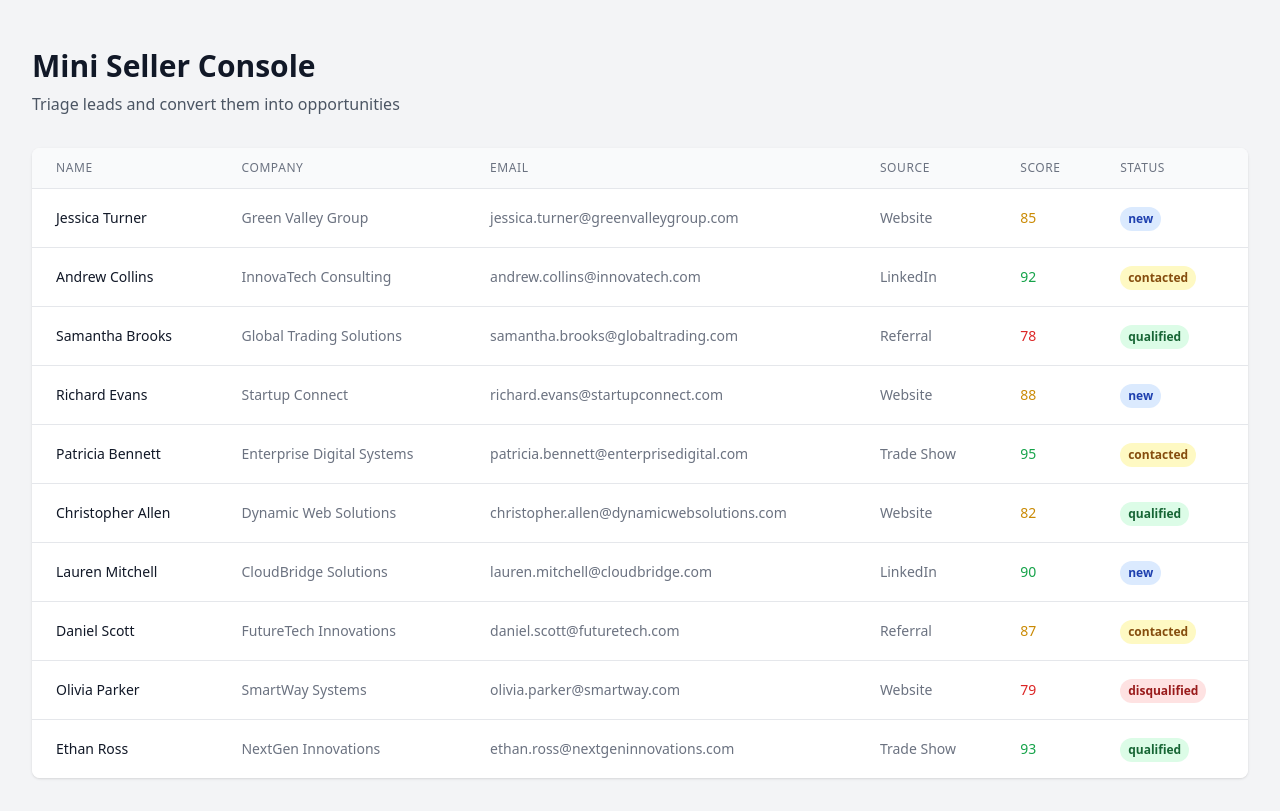
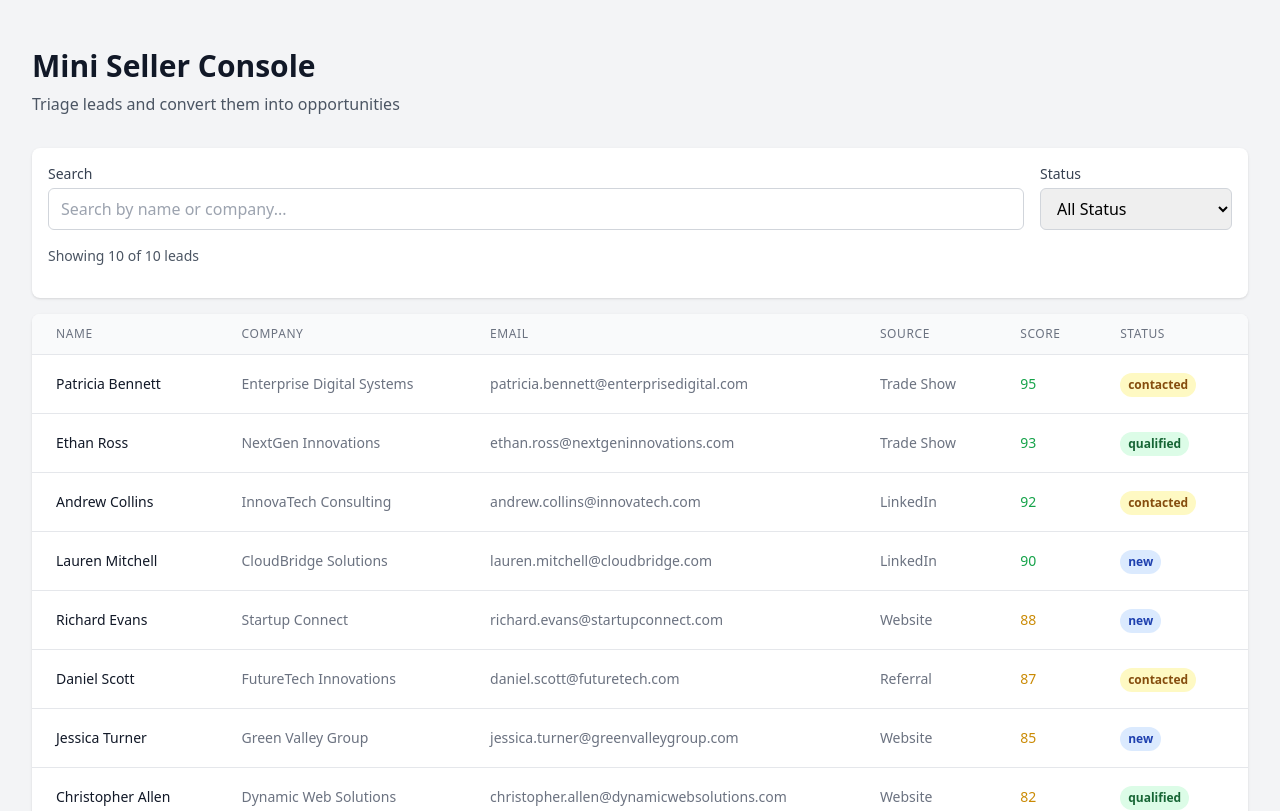
Before and after one commit to wjjunior/mini-seller, a React (Vite) app: page / in a window 1280 px wide. Shown: the top 811 px of the page. Built offline with nearby package versions, Linux system fonts and the light colour scheme.

Commit message:
feat: add filters component

```diff
--- /dev/null
+++ b/src/features/leads-management/lib/useLeadsFilter.ts
@@ -0,0 +1,34 @@
+import { useState, useMemo } from "react";
+import type { Lead } from "@/entities/lead";
+
+export const useLeadsFilter = (leads: Lead[]) => {
+  const [searchTerm, setSearchTerm] = useState("");
+  const [statusFilter, setStatusFilter] = useState<string>("all");
+
+  const filteredAndSortedLeads = useMemo(() => {
+    let filtered = leads;
+
+    if (searchTerm) {
+      const term = searchTerm.toLowerCase();
+      filtered = filtered.filter(
+        (lead) =>
+          lead.name.toLowerCase().includes(term) ||
+          lead.company.toLowerCase().includes(term)
+      );
+    }
+
+    if (statusFilter !== "all") {
+      filtered = filtered.filter((lead) => lead.status === statusFilter);
+    }
+
+    return filtered.sort((a, b) => b.score - a.score);
+  }, [leads, searchTerm, statusFilter]);
+
+  return {
+    searchTerm,
+    setSearchTerm,
+    statusFilter,
+    setStatusFilter,
+    filteredAndSortedLeads,
+  };
+};
--- /dev/null
+++ b/src/features/leads-management/ui/LeadsFilter.tsx
@@ -0,0 +1,67 @@
+import React from "react";
+
+interface LeadsFilterProps {
+  searchTerm: string;
+  onSearchChange: (value: string) => void;
+  statusFilter: string;
+  onStatusFilterChange: (value: string) => void;
+  filteredCount: number;
+  totalCount: number;
+}
+
+const LeadsFilter: React.FC<LeadsFilterProps> = ({
+  searchTerm,
+  onSearchChange,
+  statusFilter,
+  onStatusFilterChange,
+  filteredCount,
+  totalCount,
+}) => {
+  return (
+    <div className="bg-white rounded-lg shadow p-4">
+      <div className="flex flex-col sm:flex-row gap-4 mb-4">
+        <div className="flex-1">
+          <label
+            htmlFor="search"
+            className="block text-sm font-medium text-gray-700 mb-1"
+          >
+            Search
+          </label>
+          <input
+            id="search"
+            type="text"
+            placeholder="Search by name or company..."
+            value={searchTerm}
+            onChange={(e) => onSearchChange(e.target.value)}
+            className="w-full px-3 py-2 border border-gray-300 rounded-md focus:outline-none focus:ring-2 focus:ring-blue-500 focus:border-transparent"
+          />
+        </div>
+        <div className="sm:w-48">
+          <label
+            htmlFor="status-filter"
+            className="block text-sm font-medium text-gray-700 mb-1"
+          >
+            Status
+          </label>
+          <select
+            id="status-filter"
+            value={statusFilter}
+            onChange={(e) => onStatusFilterChange(e.target.value)}
+            className="w-full px-3 py-2 border border-gray-300 rounded-md focus:outline-none focus:ring-2 focus:ring-blue-500 focus:border-transparent"
+          >
+            <option value="all">All Status</option>
+            <option value="new">New</option>
+            <option value="contacted">Contacted</option>
+            <option value="qualified">Qualified</option>
+            <option value="disqualified">Disqualified</option>
+          </select>
+        </div>
+      </div>
+      <div className="text-sm text-gray-600 mb-4">
+        Showing {filteredCount} of {totalCount} leads
+      </div>
+    </div>
+  );
+};
+
+export default LeadsFilter;
--- a/src/features/leads-management/ui/LeadsList.tsx
+++ b/src/features/leads-management/ui/LeadsList.tsx
@@ -1,6 +1,8 @@
 import React from "react";
 import type { Lead } from "@/entities/lead";
 import { useLeads } from "../lib/useLeads";
+import { useLeadsFilter } from "../lib/useLeadsFilter";
+import LeadsFilter from "./LeadsFilter";
 
 interface LeadsListProps {
   onLeadSelect: (lead: Lead) => void;
@@ -8,6 +10,13 @@ interface LeadsListProps {
 
 const LeadsList: React.FC<LeadsListProps> = ({ onLeadSelect }) => {
   const { data: leads = [], isLoading, error, refetch } = useLeads();
+  const {
+    searchTerm,
+    setSearchTerm,
+    statusFilter,
+    setStatusFilter,
+    filteredAndSortedLeads,
+  } = useLeadsFilter(leads);
 
   const getStatusColor = (status: string) => {
     switch (status) {
@@ -56,6 +65,14 @@ const LeadsList: React.FC<LeadsListProps> = ({ onLeadSelect }) => {
 
   return (
     <div className="space-y-4">
+      <LeadsFilter
+        searchTerm={searchTerm}
+        onSearchChange={setSearchTerm}
+        statusFilter={statusFilter}
+        onStatusFilterChange={setStatusFilter}
+        filteredCount={filteredAndSortedLeads.length}
+        totalCount={leads.length}
+      />
       <div className="bg-white rounded-lg shadow overflow-hidden">
         <div className="overflow-x-auto">
           <table className="min-w-full divide-y divide-gray-200">
@@ -82,17 +99,19 @@ const LeadsList: React.FC<LeadsListProps> = ({ onLeadSelect }) => {
               </tr>
             </thead>
             <tbody className="bg-white divide-y divide-gray-200">
-              {leads.length === 0 ? (
+              {filteredAndSortedLeads.length === 0 ? (
                 <tr>
                   <td
                     colSpan={6}
                     className="px-6 py-4 text-center text-gray-500"
                   >
-                    No leads found
+                    {leads.length === 0
+                      ? "No leads found"
+                      : "No leads match your search criteria"}
                   </td>
                 </tr>
               ) : (
-                leads.map((lead) => (
+                filteredAndSortedLeads.map((lead) => (
                   <tr
                     key={lead.id}
                     onClick={() => onLeadSelect(lead)}
```
